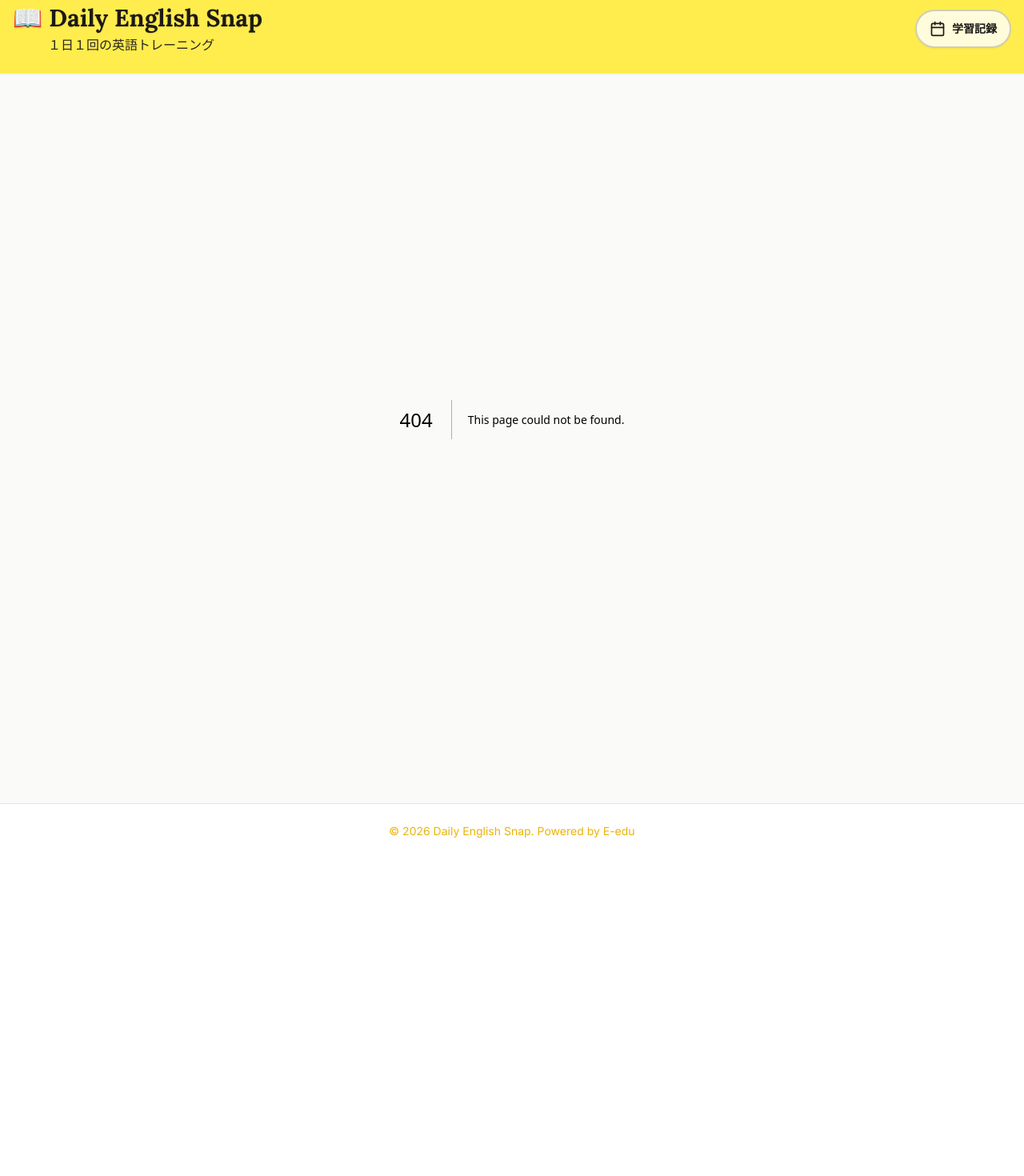
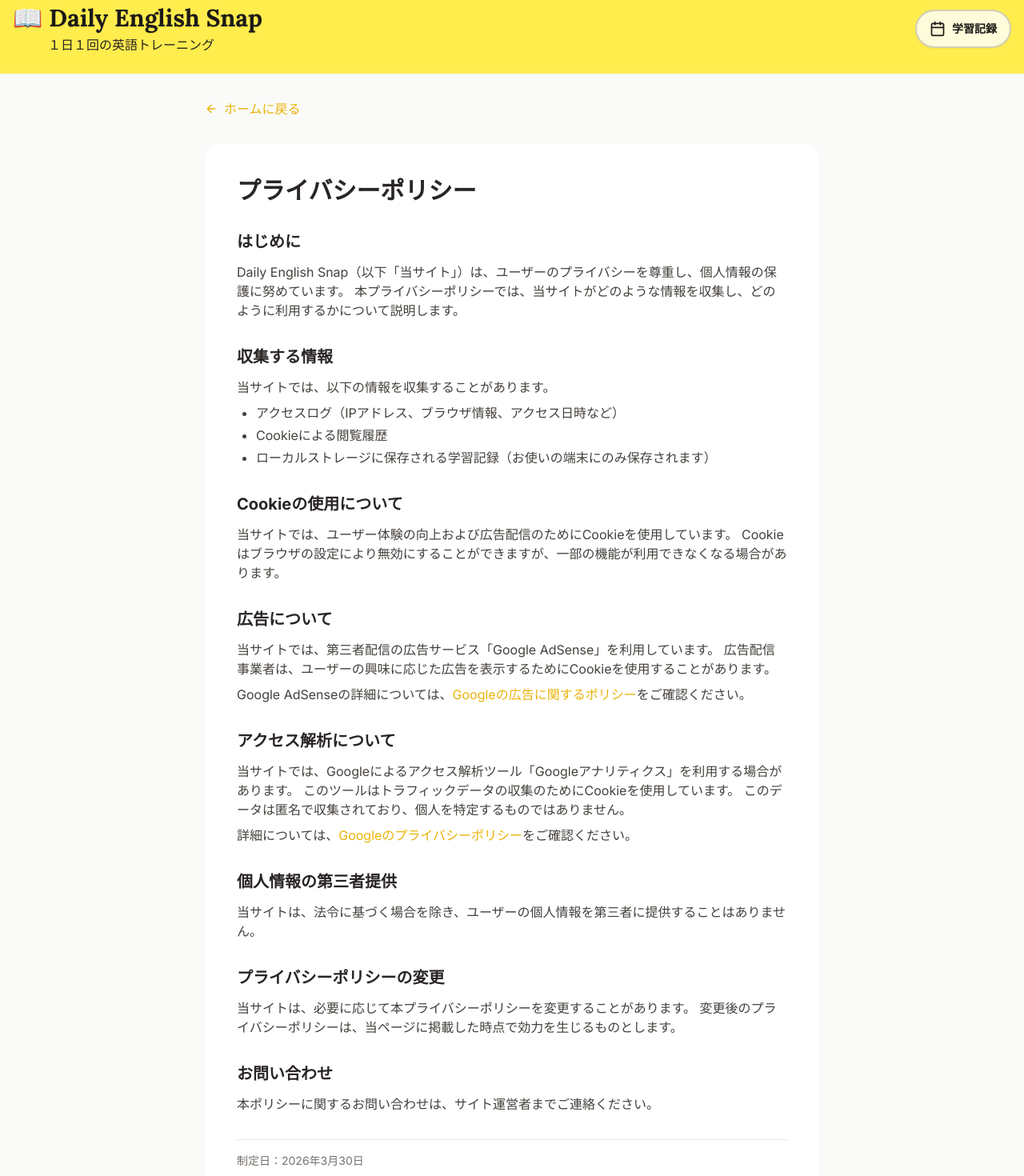
Before and after one commit to E-edu-byte/daily-english-snap, a Next.js app: page /privacy in a window 1280 px wide. Before the commit this address had no page. Shown: the part 20-1490 px from the top of the page at 80% size. Before the commit the page ends 1093 px from the top, so only its background shows below. Built offline with nearby package versions, Linux system fonts and the light colour scheme.

Commit message:
Add privacy policy page and footer link

```diff
--- a/src/app/layout.tsx
+++ b/src/app/layout.tsx
@@ -79,8 +79,13 @@ export default function RootLayout({
           </main>
 
           <footer className="bg-white border-t border-stone-200 mt-12">
-            <div className="container mx-auto px-4 py-6 text-center text-sm text-[#eab308]">
-              <p>© 2026 Daily English Snap. Powered by E-edu</p>
+            <div className="container mx-auto px-4 py-6 text-center text-sm">
+              <div className="flex justify-center gap-4 mb-2">
+                <Link href="/privacy" className="text-stone-500 hover:text-[#eab308] transition-colors">
+                  プライバシーポリシー
+                </Link>
+              </div>
+              <p className="text-[#eab308]">© 2026 Daily English Snap. Powered by E-edu</p>
             </div>
           </footer>
         </div>
--- /dev/null
+++ b/src/app/privacy/page.tsx
@@ -0,0 +1,124 @@
+import type { Metadata } from 'next'
+import Link from 'next/link'
+import { ArrowLeft } from 'lucide-react'
+
+export const metadata: Metadata = {
+  title: 'プライバシーポリシー - Daily English Snap',
+  description: 'Daily English Snapのプライバシーポリシーについて',
+}
+
+export default function PrivacyPage() {
+  return (
+    <div className="max-w-3xl mx-auto">
+      {/* 戻るリンク */}
+      <Link
+        href="/"
+        className="inline-flex items-center gap-2 text-[#eab308] hover:text-[#ca8a04] transition-colors mb-8 font-medium"
+      >
+        <ArrowLeft className="w-4 h-4" />
+        ホームに戻る
+      </Link>
+
+      <article className="bg-white rounded-2xl shadow-sm p-6 md:p-10">
+        <h1 className="text-2xl md:text-3xl font-bold text-stone-800 mb-8">
+          プライバシーポリシー
+        </h1>
+
+        <div className="prose prose-stone max-w-none space-y-8 text-stone-700">
+          <section>
+            <h2 className="text-xl font-bold text-stone-800 mb-3">はじめに</h2>
+            <p>
+              Daily English Snap（以下「当サイト」）は、ユーザーのプライバシーを尊重し、個人情報の保護に努めています。
+              本プライバシーポリシーでは、当サイトがどのような情報を収集し、どのように利用するかについて説明します。
+            </p>
+          </section>
+
+          <section>
+            <h2 className="text-xl font-bold text-stone-800 mb-3">収集する情報</h2>
+            <p>当サイトでは、以下の情報を収集することがあります。</p>
+            <ul className="list-disc pl-6 mt-2 space-y-1">
+              <li>アクセスログ（IPアドレス、ブラウザ情報、アクセス日時など）</li>
+              <li>Cookieによる閲覧履歴</li>
+              <li>ローカルストレージに保存される学習記録（お使いの端末にのみ保存されます）</li>
+            </ul>
+          </section>
+
+          <section>
+            <h2 className="text-xl font-bold text-stone-800 mb-3">Cookieの使用について</h2>
+            <p>
+              当サイトでは、ユーザー体験の向上および広告配信のためにCookieを使用しています。
+              Cookieはブラウザの設定により無効にすることができますが、一部の機能が利用できなくなる場合があります。
+            </p>
+          </section>
+
+          <section>
+            <h2 className="text-xl font-bold text-stone-800 mb-3">広告について</h2>
+            <p>
+              当サイトでは、第三者配信の広告サービス「Google AdSense」を利用しています。
+              広告配信事業者は、ユーザーの興味に応じた広告を表示するためにCookieを使用することがあります。
+            </p>
+            <p className="mt-2">
+              Google AdSenseの詳細については、
+              <a
+                href="https://policies.google.com/technologies/ads?hl=ja"
+                target="_blank"
+                rel="noopener noreferrer"
+                className="text-[#eab308] hover:underline"
+              >
+                Googleの広告に関するポリシー
+              </a>
+              をご確認ください。
+            </p>
+          </section>
+
+          <section>
+            <h2 className="text-xl font-bold text-stone-800 mb-3">アクセス解析について</h2>
+            <p>
+              当サイトでは、Googleによるアクセス解析ツール「Googleアナリティクス」を利用する場合があります。
+              このツールはトラフィックデータの収集のためにCookieを使用しています。
+              このデータは匿名で収集されており、個人を特定するものではありません。
+            </p>
+            <p className="mt-2">
+              詳細については、
+              <a
+                href="https://policies.google.com/privacy?hl=ja"
+                target="_blank"
+                rel="noopener noreferrer"
+                className="text-[#eab308] hover:underline"
+              >
+                Googleのプライバシーポリシー
+              </a>
+              をご確認ください。
+            </p>
+          </section>
+
+          <section>
+            <h2 className="text-xl font-bold text-stone-800 mb-3">個人情報の第三者提供</h2>
+            <p>
+              当サイトは、法令に基づく場合を除き、ユーザーの個人情報を第三者に提供することはありません。
+            </p>
+          </section>
+
+          <section>
+            <h2 className="text-xl font-bold text-stone-800 mb-3">プライバシーポリシーの変更</h2>
+            <p>
+              当サイトは、必要に応じて本プライバシーポリシーを変更することがあります。
+              変更後のプライバシーポリシーは、当ページに掲載した時点で効力を生じるものとします。
+            </p>
+          </section>
+
+          <section>
+            <h2 className="text-xl font-bold text-stone-800 mb-3">お問い合わせ</h2>
+            <p>
+              本ポリシーに関するお問い合わせは、サイト運営者までご連絡ください。
+            </p>
+          </section>
+
+          <p className="text-sm text-stone-500 mt-8 pt-4 border-t border-stone-200">
+            制定日：2026年3月30日
+          </p>
+        </div>
+      </article>
+    </div>
+  )
+}
```
